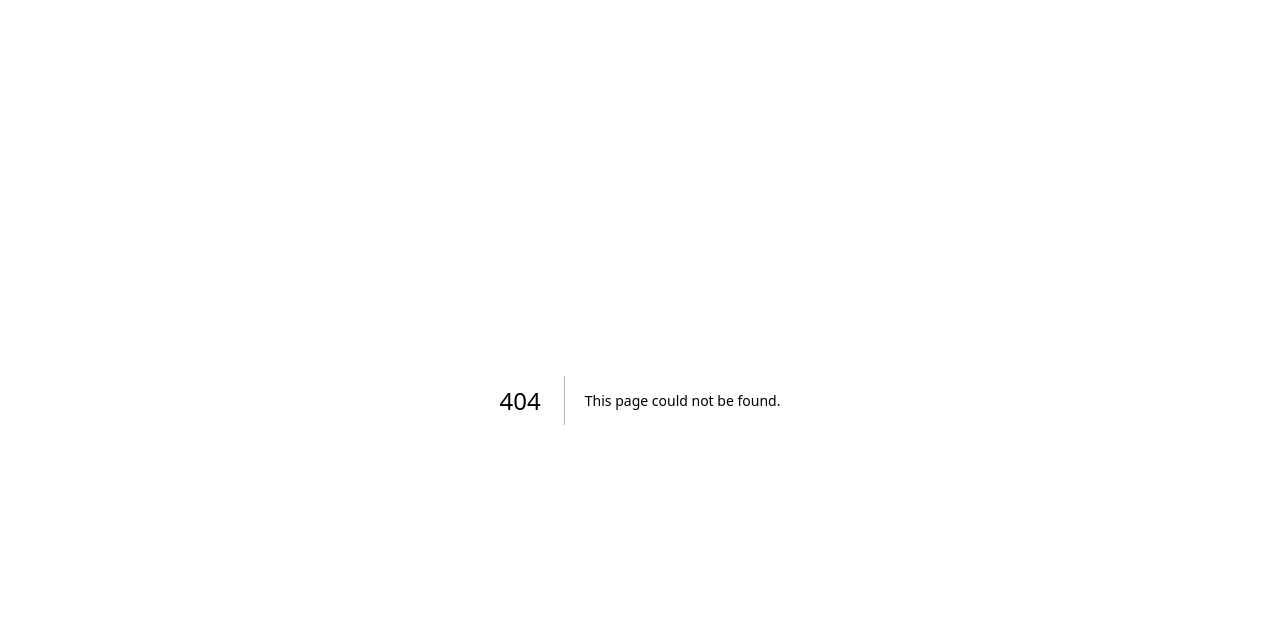
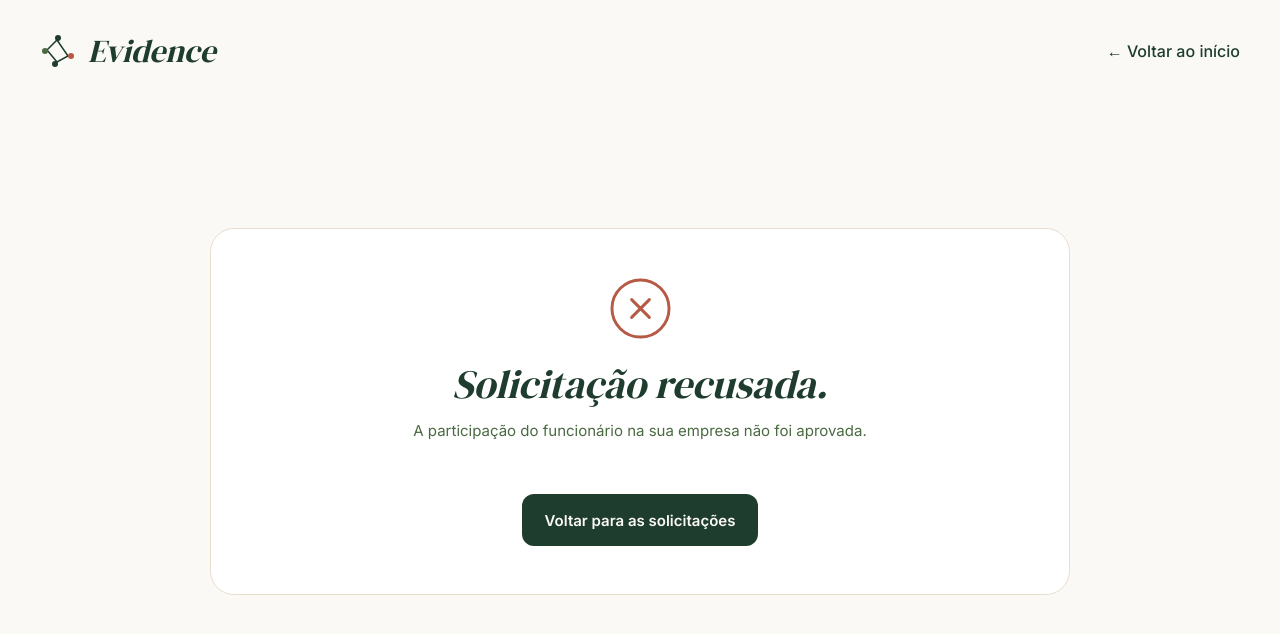
Before and after one commit to caiobotelho1/evidence, a Next.js app in the folder frontend/: page /cadastro/empresa/receber-solicitacao/recusar in a window 1280 px wide. Before the commit this address had no page. Shown: the top 634 px of the page. Built offline with nearby package versions, Linux system fonts and the light colour scheme.

Commit message:
feat: implementa interface de confirmação da recusa da solicitação

```diff
--- /dev/null
+++ b/frontend/app/cadastro/empresa/receber-solicitacao/recusar/page.tsx
@@ -0,0 +1,94 @@
+import type { Metadata } from "next";
+import Link from "next/link";
+import { DM_Serif_Display, Inter } from "next/font/google";
+import styles from "./recusaSolicitacao.module.css";
+
+const inter = Inter({
+  subsets: ["latin"],
+  variable: "--font-inter",
+});
+
+const dmSerif = DM_Serif_Display({
+  subsets: ["latin"],
+  weight: "400",
+  style: "italic",
+  variable: "--font-dm-serif",
+});
+
+export const metadata: Metadata = {
+  title: "Solicitação recusada | Evidence",
+  description: "Confirmação de recusa de participação na empresa.",
+};
+
+export default function RecusaSolicitacaoPage() {
+  return (
+    <main
+      className={`${styles.page} ${inter.variable} ${dmSerif.variable}`}
+    >
+      <header className={styles.header}>
+        <Link href="/" className={styles.brand}>
+          <svg
+            className={styles.logo}
+            viewBox="0 0 36 36"
+            fill="none"
+            aria-hidden="true"
+          >
+            <path
+              d="M7 17L17 7L28 23L17 29L7 17Z"
+              stroke="#1F3D2E"
+              strokeWidth="1.5"
+            />
+            <circle cx="18" cy="5" r="3" fill="#1F3D2E" />
+            <circle cx="5" cy="18" r="3" fill="#4A6A41" />
+            <circle cx="15" cy="31" r="3" fill="#1F3D2E" />
+            <circle cx="31" cy="23" r="3" fill="#B65A46" />
+          </svg>
+
+          <span>Evidence</span>
+        </Link>
+
+        <Link href="/" className={styles.backLink}>
+          ← Voltar ao início
+        </Link>
+      </header>
+
+      <section className={styles.card}>
+        <div className={styles.rejectIcon} aria-hidden="true">
+          <svg viewBox="0 0 64 64" fill="none">
+            <circle
+              cx="32"
+              cy="32"
+              r="29"
+              stroke="currentColor"
+              strokeWidth="3"
+            />
+            <path
+              d="M23 23L41 41M41 23L23 41"
+              stroke="currentColor"
+              strokeWidth="3"
+              strokeLinecap="round"
+            />
+          </svg>
+        </div>
+
+        <div className={styles.intro}>
+          <h1>Solicitação recusada.</h1>
+
+          <p>
+            A participação do funcionário na sua empresa
+            não foi aprovada.
+          </p>
+        </div>
+
+        <div className={styles.footer}>
+          <Link
+            href="/cadastro/empresa/receber-solicitacao"
+            className={styles.submitButton}
+          >
+            Voltar para as solicitações
+          </Link>
+        </div>
+      </section>
+    </main>
+  );
+}
--- /dev/null
+++ b/frontend/app/cadastro/empresa/receber-solicitacao/recusar/recusaSolicitacao.module.css
@@ -0,0 +1,204 @@
+.page {
+  box-sizing: border-box;
+  min-height: 100vh;
+  width: 100%;
+  padding: 32px 40px 80px;
+  background: #FAF9F5;
+  color: #1F3D2E;
+  font-family: var(--font-inter), Arial, sans-serif;
+}
+
+.page *,
+.page *::before,
+.page *::after {
+  box-sizing: border-box;
+}
+
+.header {
+  display: flex;
+  justify-content: space-between;
+  align-items: center;
+  width: 100%;
+  max-width: 1280px;
+  margin: 0 auto;
+}
+
+.brand {
+  display: inline-flex;
+  align-items: center;
+  gap: 12px;
+  color: #1F3D2E;
+  text-decoration: none;
+  font-family: var(--font-dm-serif), Georgia, serif;
+  font-size: 32px;
+  font-style: italic;
+  font-weight: 400;
+  line-height: 1.2;
+}
+
+.logo {
+  display: block;
+  width: 36px;
+  height: 36px;
+  flex-shrink: 0;
+}
+
+.backLink {
+  color: #1F3D2E;
+  text-decoration: none;
+  font-size: 16px;
+  font-weight: 500;
+  line-height: 1.45;
+}
+
+.backLink:hover {
+  text-decoration: underline;
+}
+
+.card {
+  display: flex;
+  flex-direction: column;
+  align-items: center;
+  width: 100%;
+  max-width: 860px;
+  margin: 158px auto 0;
+  padding: 48px 40px;
+  gap: 20px;
+  background: #FFFFFF;
+  border: 1px solid #EADFCF;
+  border-radius: 24px;
+}
+
+.rejectIcon {
+  display: flex;
+  justify-content: center;
+  align-items: center;
+  width: 63px;
+  height: 63px;
+  flex-shrink: 0;
+  color: #B65A46;
+  background: #FFFFFF;
+}
+
+.rejectIcon svg {
+  display: block;
+  width: 100%;
+  height: 100%;
+}
+
+.intro {
+  display: flex;
+  flex-direction: column;
+  align-items: center;
+  width: 100%;
+  gap: 12px;
+  text-align: center;
+}
+
+.intro h1 {
+  margin: 0;
+  color: #1F3D2E;
+  font-family: var(--font-dm-serif), Georgia, serif;
+  font-size: 40px;
+  font-style: italic;
+  font-weight: 400;
+  line-height: 1.2;
+}
+
+.intro p {
+  margin: 0;
+  color: #4A6A41;
+  font-size: 15px;
+  font-weight: 400;
+  line-height: 1.45;
+}
+
+.footer {
+  display: flex;
+  justify-content: center;
+  align-items: center;
+  width: 100%;
+  margin-top: 32px;
+}
+
+.submitButton {
+  display: inline-flex;
+  justify-content: center;
+  align-items: center;
+  min-width: 236px;
+  min-height: 52px;
+  padding: 12px 20px;
+  background: #1F3D2E;
+  border-radius: 12px;
+  color: #FAF9F5;
+  text-decoration: none;
+  font-size: 15px;
+  font-weight: 600;
+  line-height: 1.4;
+  text-align: center;
+  transition: background 0.2s ease;
+}
+
+.submitButton:hover {
+  background: #315640;
+}
+
+.brand:focus-visible,
+.backLink:focus-visible,
+.submitButton:focus-visible {
+  outline: 3px solid #9CAE8F;
+  outline-offset: 4px;
+}
+
+@media (max-width: 768px) {
+  .page {
+    padding: 24px 20px 48px;
+  }
+
+  .card {
+    margin-top: 80px;
+    padding: 36px 24px;
+  }
+
+  .intro h1 {
+    font-size: 34px;
+  }
+}
+
+@media (max-width: 480px) {
+  .page {
+    padding: 20px 14px 40px;
+  }
+
+  .brand {
+    font-size: 25px;
+    gap: 6px;
+  }
+
+  .logo {
+    width: 28px;
+    height: 28px;
+  }
+
+  .backLink {
+    font-size: 12px;
+  }
+
+  .card {
+    margin-top: 48px;
+    padding: 32px 18px;
+    border-radius: 18px;
+  }
+
+  .intro h1 {
+    font-size: 30px;
+  }
+
+  .footer {
+    margin-top: 24px;
+  }
+
+  .submitButton {
+    width: 100%;
+  }
+}
```
